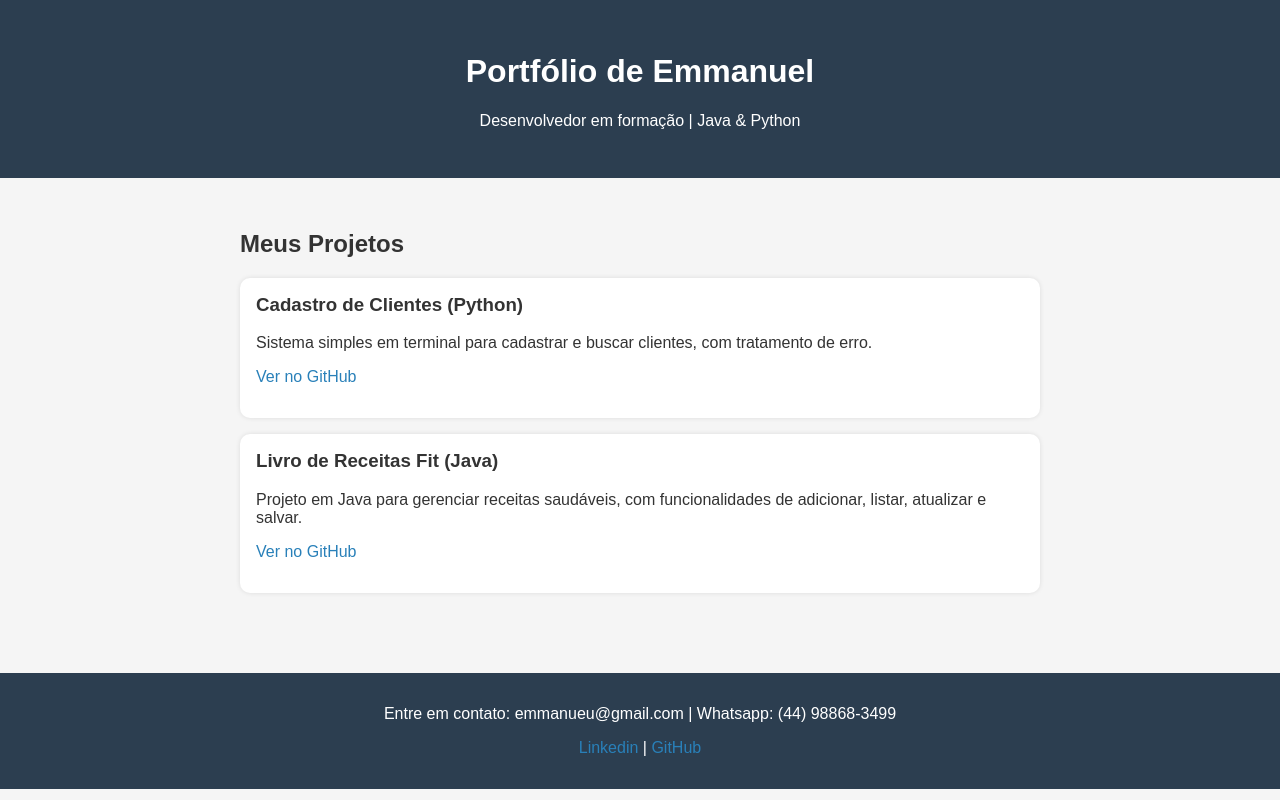
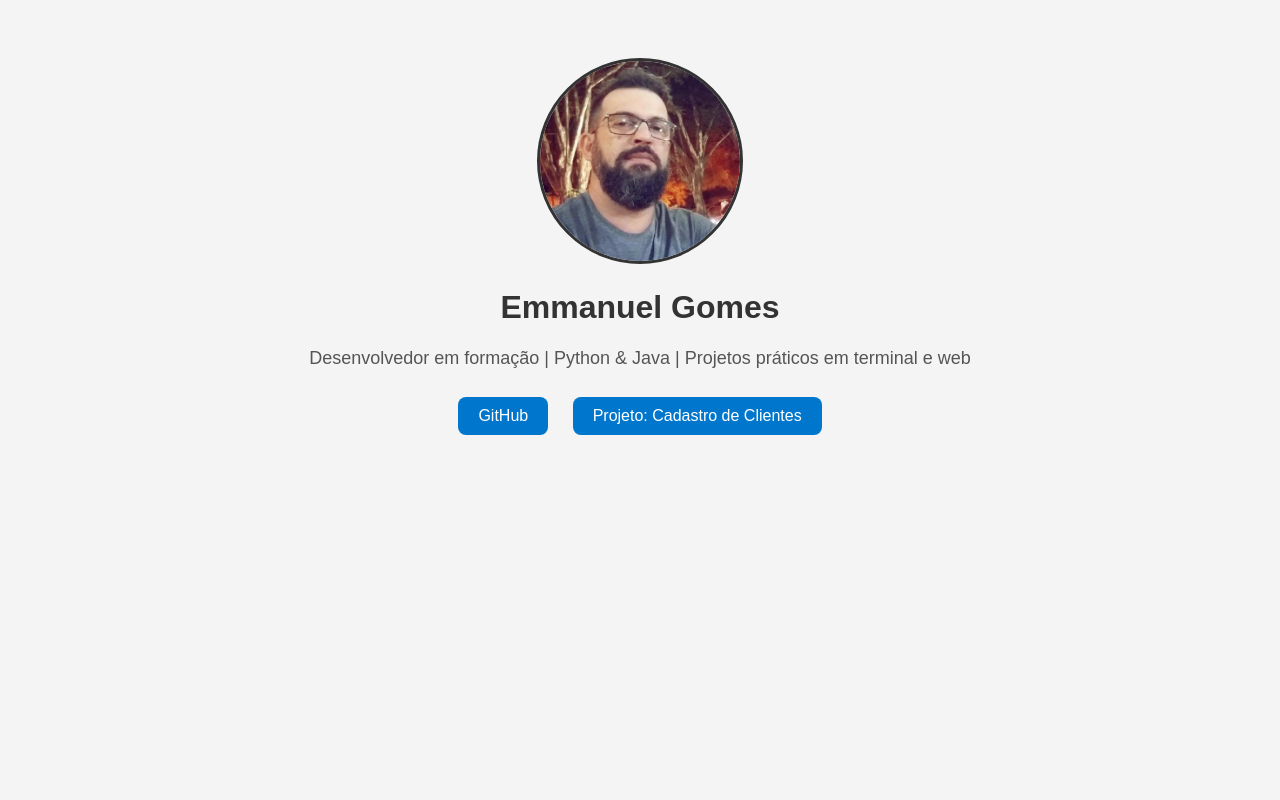
Before and after one commit to EmmanuelGomesSilva/EmmanuelGomesSilva.github.io, a plain HTML site: page index.html in a window 1280 px wide. Drawn offline with Linux system fonts and the light colour scheme.

Commit message:
"Atualizado com foto de perfil"

```diff
--- a/index.html
+++ b/index.html
@@ -1,79 +1,56 @@
 <!DOCTYPE html>
-<html lang="pt-BR">
+<html lang="pt-br">
 <head>
-    <meta charset="UTF-8" />
-    <meta name="viewport" content="width=device-width, initial-scale=1" />
-    <title>Portfólio Emmanuel</title>
+    <meta charset="UTF-8">
+    <title>Portfólio - Emmanuel Gomes</title>
     <style>
         body {
-          font-family: Arial, sans-serif;
-          margin: 0; padding: 0;
-          background-color: #f5f5f5;
-          color: #333;
+            font-family: Arial, sans-serif;
+            background-color: #f4f4f4;
+            text-align: center;
+            padding: 50px;
         }
-        header {
-          background-color: #2c3e50;
-          color: white;
-          padding: 2rem;
-          text-align: center;
+
+        img {
+            border-radius: 50%;
+            width: 200px;
+            height: 200px;
+            object-fit: cover;
+            border: 3px solid #333;
         }
-        section {
-          padding: 2rem;
-          max-width: 800px;
-          margin: auto;
+
+        h1 {
+            color: #333;
         }
-        .projeto {
-          background: white;
-          padding: 1rem;
-          margin-bottom: 1rem;
-          border-radius: 10px;
-          box-shadow: 0 0 5px rgba(0,0,0,0.1);
+
+        p {
+            color: #555;
+            font-size: 18px;
         }
-        .projeto h3 {
-          margin-top: 0;
+
+        .links a {
+            margin: 10px;
+            display: inline-block;
+            text-decoration: none;
+            color: white;
+            background-color: #0077cc;
+            padding: 10px 20px;
+            border-radius: 8px;
         }
-        footer {
-          text-align: center;
-          padding: 1rem;
-          background-color: #2c3e50;
-          color: white;
-          margin-top: 2rem;
-        }
-        a {
-          color: #2980b9;
-          text-decoration: none;
-        }
-        a:hover {
-          text-decoration: underline;
+
+        .links a:hover {
+            background-color: #005fa3;
         }
     </style>
 </head>
 <body>
-<header>
-    <h1>Portfólio de Emmanuel</h1>
-    <p>Desenvolvedor em formação | Java & Python</p>
-</header>
+<img src="fotoperfil.jpeg" alt="Foto de Emmanuel Gomes">
+<h1>Emmanuel Gomes</h1>
+<p>Desenvolvedor em formação | Python & Java | Projetos práticos em terminal e web</p>
 
-<section>
-    <h2>Meus Projetos</h2>
-
-    <div class="projeto">
-        <h3>Cadastro de Clientes (Python)</h3>
-        <p>Sistema simples em terminal para cadastrar e buscar clientes, com tratamento de erro.</p>
-        <p><a href="https://github.com/EmmanuelGomesSilva/cadastro-clientes-python" target="_blank">Ver no GitHub</a></p>
-    </div>
-
-    <div class="projeto">
-        <h3>Livro de Receitas Fit (Java)</h3>
-        <p>Projeto em Java para gerenciar receitas saudáveis, com funcionalidades de adicionar, listar, atualizar e salvar.</p>
-        <p><a href="https://github.com/EmmanuelGomesSilva/livroReceitasFit" target="_blank">Ver no GitHub</a></p>
-    </div>
-
-</section>
-
-<footer>
-    <p>Entre em contato: emmanueu@gmail.com | Whatsapp: (44) 98868-3499</p>
-    <p><a href="https://www.linkedin.com/in/emmanuel-gomes-b6670754/" target="_blank">Linkedin</a> | <a href="https://github.com/EmmanuelGomesSilva" target="_blank">GitHub</a></p>
-</footer>
+<div class="links">
+    <a href="https://github.com/EmmanuelGomesSilva" target="_blank">GitHub</a>
+    <a href="https://emmanuelgomessilva.github.io/cadastro-clientes-python" target="_blank">Projeto: Cadastro de Clientes</a>
+</div>
 </body>
 </html>
```
Also changed, not shown: fotoperfil.jpeg (added).
